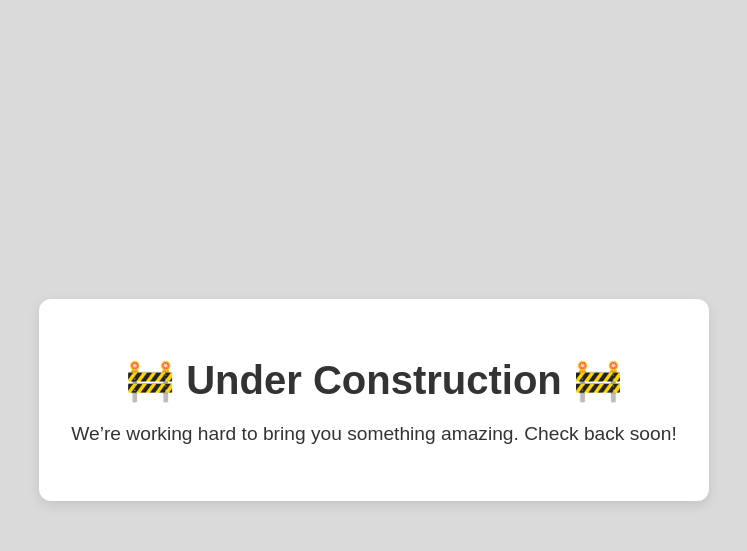
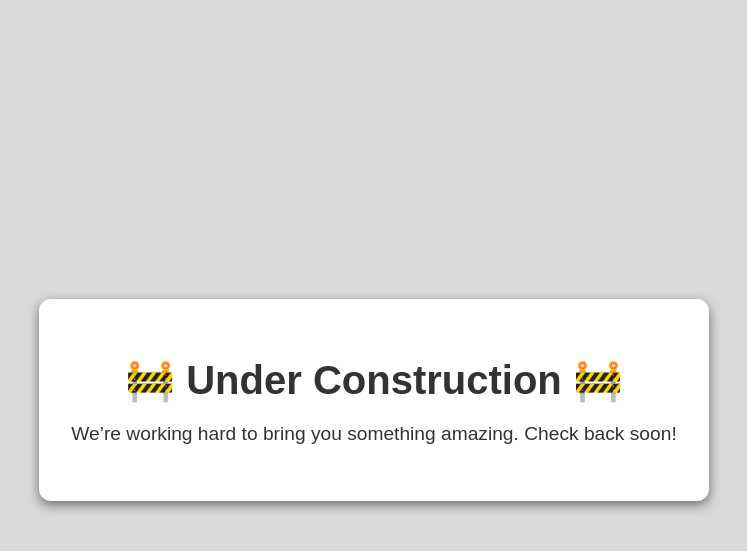
Before and after one commit to Tyler0105/portvio, a PHP site: page / in a window 1280 px wide. Shown: the top 551 px of the page, without its empty margins (266-1013 px from the left). Run offline with PHP 8.4, Linux system fonts and the light colour scheme.

Commit message:
shadow alt

```diff
--- a/style.css
+++ b/style.css
@@ -13,7 +13,7 @@ body {
     padding: 2rem;
     background: #fff;
     border-radius: 12px;
-    box-shadow: 0 4px 12px rgba(0,0,0,0.1);
+    box-shadow: 0 4px 12px rgba(0,0,0,0.5);
 }
 h1 {
     font-size: 2.5rem;
```
